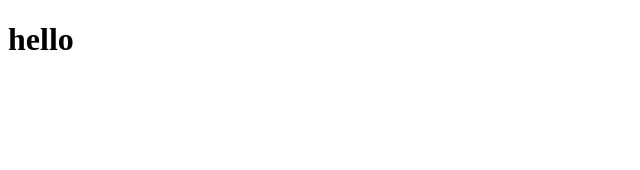
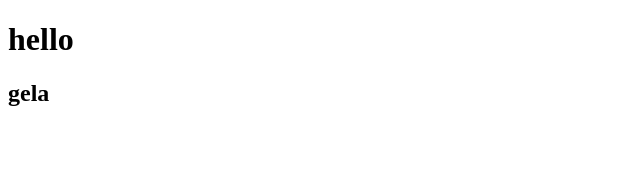
Before and after one commit to FavoriteTour/FavoriteTour, an Angular app: page / in a window 1280 px wide. Shown: the top 170 px of the page, without its empty margins (0-640 px from the left). Built offline with nearby package versions, Linux system fonts and the light colour scheme.

Commit message:
aloo
aloo

```diff
--- a/src/app/app.component.html
+++ b/src/app/app.component.html
@@ -1 +1,2 @@
 <h1>hello</h1>
+<h2>gela</h2>
```
